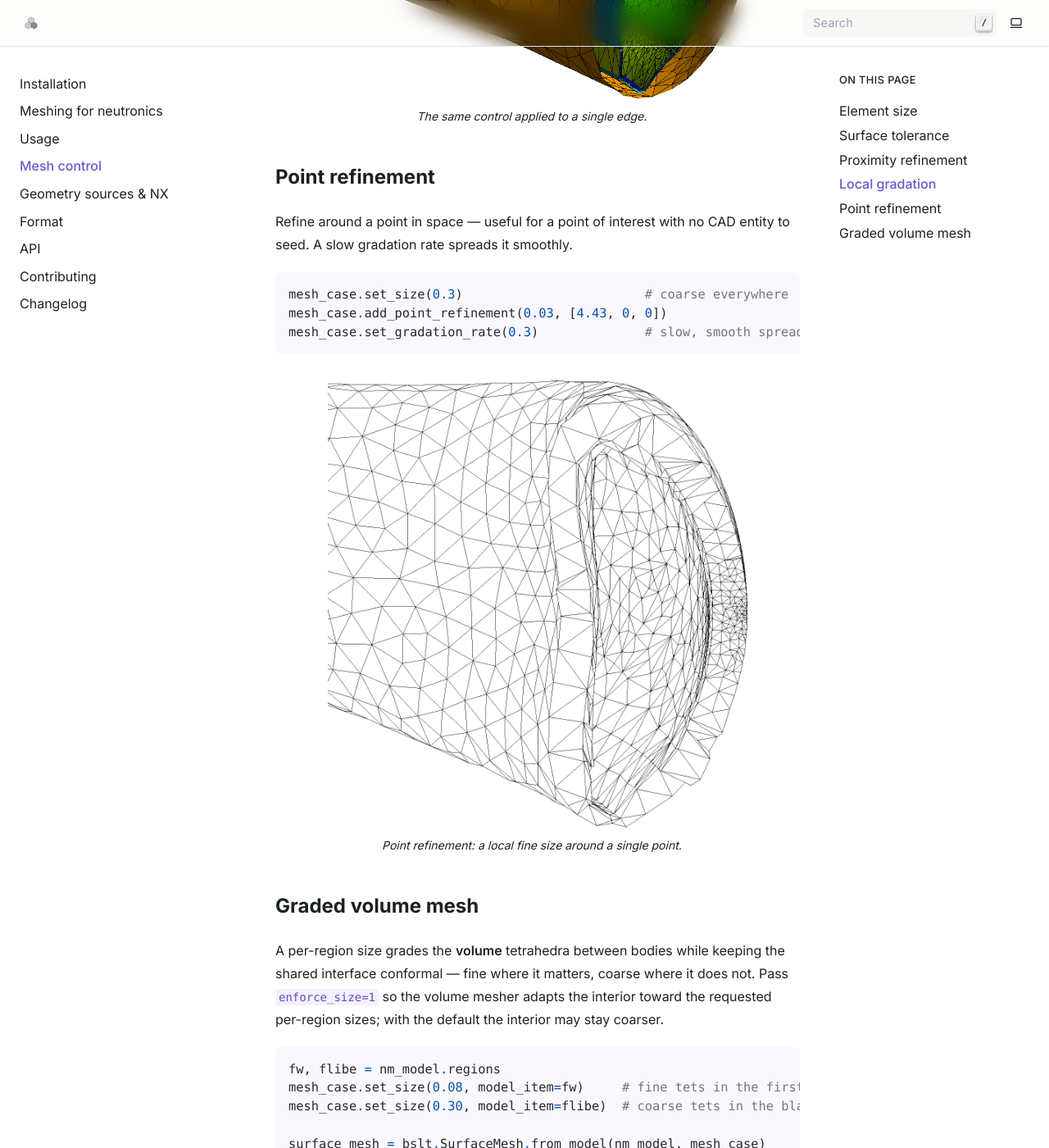
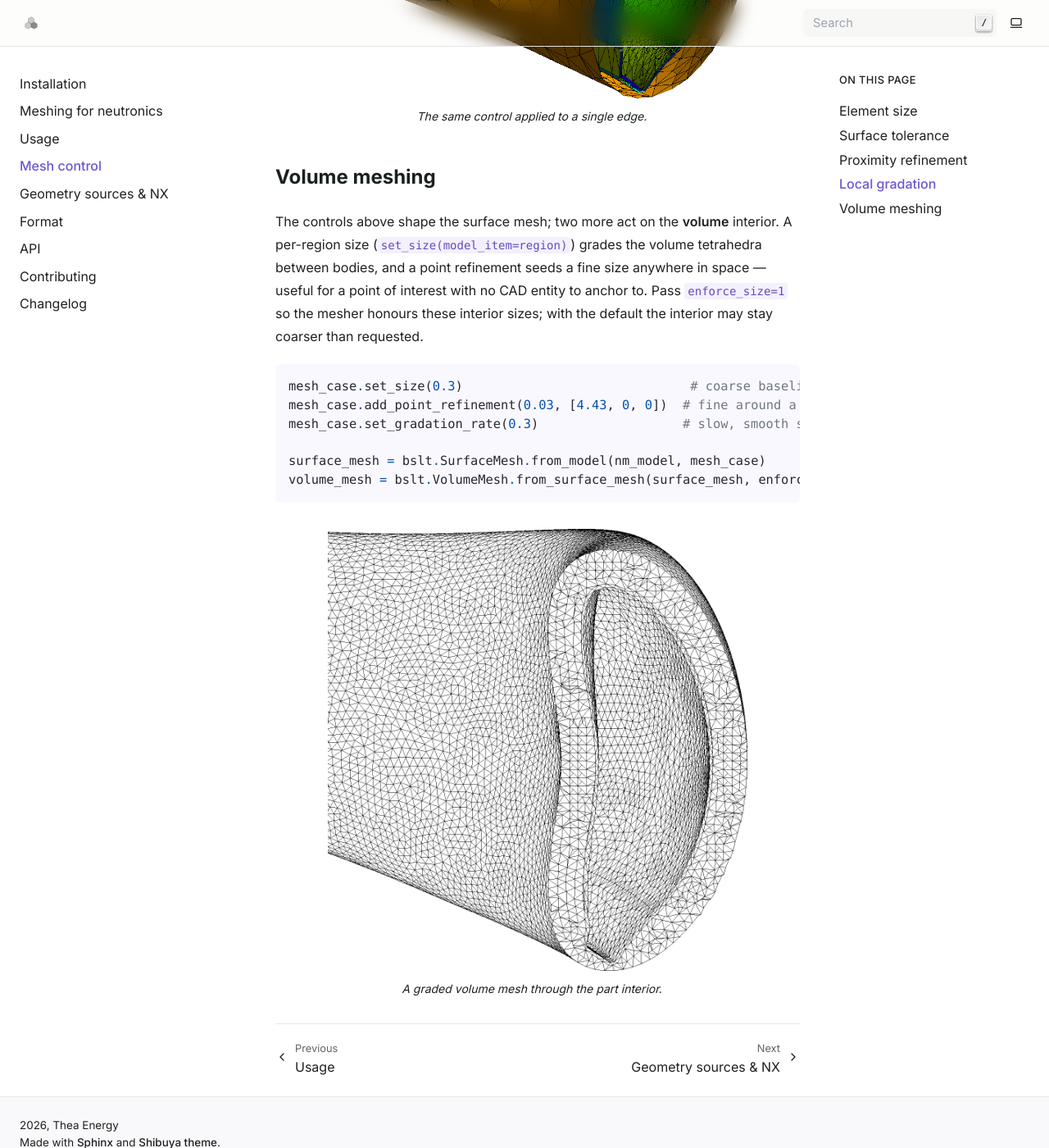
Before and after one commit to Thea-Energy/basalt, a Sphinx documentation site: the page built from docs/meshing.rst, in a window 1280 px wide and 1400 px high, scrolled down 3512 px. Shown: the whole window at 82% size. Built offline with Sphinx 7.4.7, drawn with Linux system fonts in a browser that asks for light colours; pages that are not in the unit, such as notebooks, are missing from menus; the version number is read from the project's files by our own code; some of the changed text lies outside the part shown.

Commit message:
docs: soften meshing framing, merge volume meshing recipe, shrink overlap figures
- concepts: 'a challenge' rather than 'the hard part' of neutronics.
- meshing: combine graded volume mesh + point refinement into one Volume
  meshing recipe, led by the point-source example, on the volume-mesh figure
  (drops the now-unused point-refinement image).
- usage: overlap figures 70% -> 45%.

```diff
--- a/docs/concepts.rst
+++ b/docs/concepts.rst
@@ -2,7 +2,7 @@
 Meshing for neutronics
 ======================
 
-Turning a CAD assembly into a transport-ready mesh is the hard part of a
+Turning a CAD assembly into a transport-ready mesh is a challenge in any
 neutronics workflow. Four constraints dominate:
 
 #. **No overlaps.** Overlapping volumes have undefined material where they
--- a/docs/meshing.rst
+++ b/docs/meshing.rst
@@ -96,37 +96,21 @@ The same call seeds an edge or region:
 
    *The same control applied to a single edge.*
 
-Point refinement
-================
+Volume meshing
+==============
 
-Refine around a point in space — useful for a point of interest with no CAD
-entity to seed. A slow gradation rate spreads it smoothly.
+The controls above shape the surface mesh; two more act on the **volume**
+interior. A per-region size (``set_size(model_item=region)``) grades the volume
+tetrahedra between bodies, and a point refinement seeds a fine size anywhere in
+space — useful for a point of interest with no CAD entity to anchor to. Pass
+``enforce_size=1`` so the mesher honours these interior sizes; with the default
+the interior may stay coarser than requested.
 
 .. code:: python
 
-   mesh_case.set_size(0.3)                        # coarse everywhere
-   mesh_case.add_point_refinement(0.03, [4.43, 0, 0])
-   mesh_case.set_gradation_rate(0.3)              # slow, smooth spread
-
-.. figure:: _static/basalt_point_refinement.png
-   :align: center
-   :width: 80%
-
-   *Point refinement: a local fine size around a single point.*
-
-Graded volume mesh
-==================
-
-A per-region size grades the **volume** tetrahedra between bodies while keeping
-the shared interface conformal — fine where it matters, coarse where it does
-not. Pass ``enforce_size=1`` so the volume mesher adapts the interior toward the
-requested per-region sizes; with the default the interior may stay coarser.
-
-.. code:: python
-
-   fw, flibe = nm_model.regions
-   mesh_case.set_size(0.08, model_item=fw)     # fine tets in the first wall
-   mesh_case.set_size(0.30, model_item=flibe)  # coarse tets in the blanket
+   mesh_case.set_size(0.3)                              # coarse baseline
+   mesh_case.add_point_refinement(0.03, [4.43, 0, 0])  # fine around a point
+   mesh_case.set_gradation_rate(0.3)                   # slow, smooth spread
 
    surface_mesh = bslt.SurfaceMesh.from_model(nm_model, mesh_case)
    volume_mesh = bslt.VolumeMesh.from_surface_mesh(surface_mesh, enforce_size=1)
@@ -135,4 +119,4 @@ requested per-region sizes; with the default the interior may stay coarser.
    :align: center
    :width: 80%
 
-   *Volume tetrahedra grading between a fine first wall and a coarse blanket.*
+   *A graded volume mesh through the part interior.*
--- a/docs/usage.rst
+++ b/docs/usage.rst
@@ -73,19 +73,19 @@ the mesh is conformal regardless of how the CAD was authored:
 
 .. figure:: _static/basalt_shared_face.png
    :align: center
-   :width: 70%
+   :width: 45%
 
    *Touching bodies share one conformal face (red).*
 
 .. figure:: _static/basalt_overlap_rhs.png
    :align: center
-   :width: 70%
+   :width: 45%
 
    *A true overlap imprints new regions (red).*
 
 .. figure:: _static/basalt_intersection_resolution.png
    :align: center
-   :width: 70%
+   :width: 45%
 
    *The shared interface stays conformal even at coarse sizes.*
 
```
Also changed, not shown: docs/_static/basalt_point_refinement.png (deleted).
